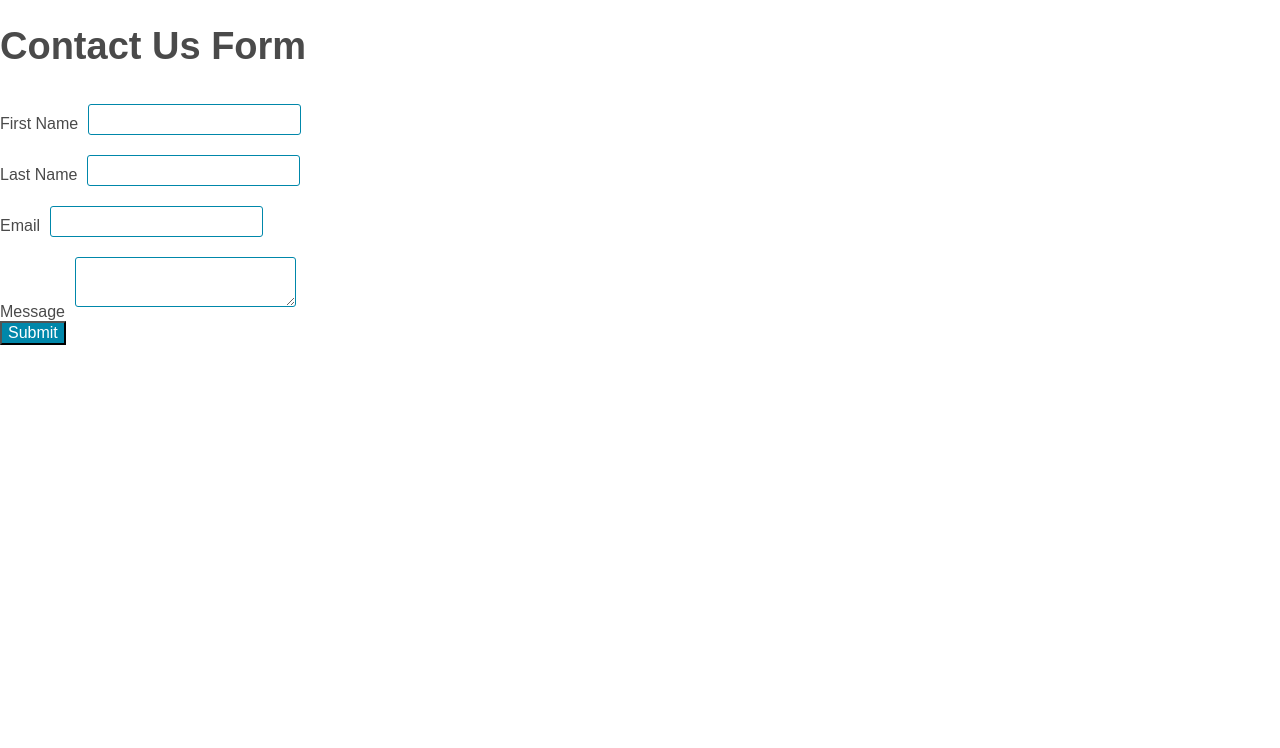
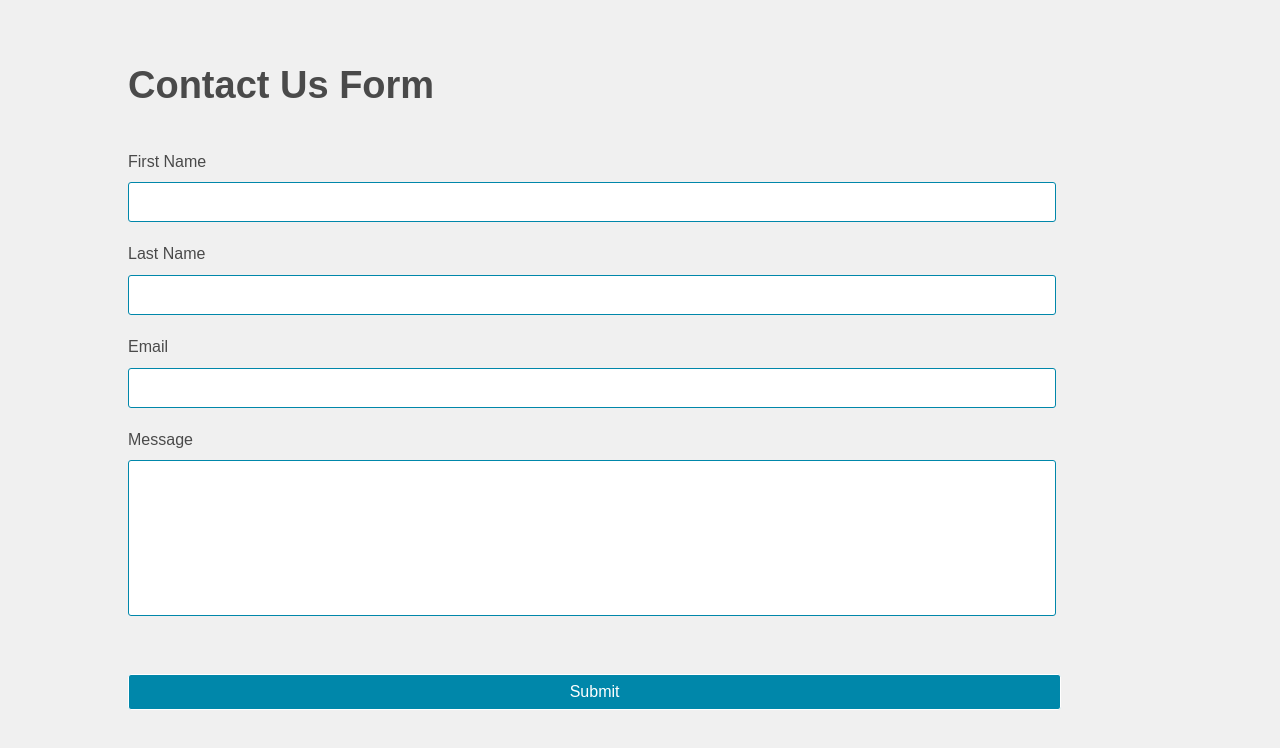
Before and after one commit to hstor3/contact-form, a React (Create React App) app: page / in a window 1280 px wide. Shown: the top 748 px of the page. Built offline with nearby package versions, Linux system fonts and the light colour scheme.

Commit message:
form styled

```diff
--- a/src/pages/form/style.scss
+++ b/src/pages/form/style.scss
@@ -1,12 +1,23 @@
 @import '../../variables.scss';
+
+.form {
+  background-color: #dcdcdc6e;
+  padding-top: 3%;
+  padding-left: 10%;
+}
 
 .header {
     font-size: 38px;
     font-weight: bold;
+    margin-bottom: 4%;
 }
 
 label, input, textarea, .submit-btn {
     font-size: $font-size;
+}
+
+div > input, div > textarea {
+    display: block;
 }
 
 input, textarea {
@@ -14,20 +25,34 @@ input, textarea {
     border: 1px solid;
     border-color: $blue;
     border-radius: 3px;
-    padding-top: 10px;
-    margin: 10px;
+    font-size: $font-size;
+    margin-top: 1%;
+    margin-bottom: 2%;
+    width: 80%;
+    resize: none;
 }
 
 textarea {
-    // height: 36px;
+    height: 150px;
+    font-family: Arial;
+    white-space: pre-line;
+}
+
+input {
+    height: $input-height;
 }
 
 .submit-btn {
-    // width: 36px;
+    margin-top: 3%;
     background-color: $blue;
     color: $white;
+    width: 81%;
+    height: $input-height;
+    border-radius: 3px;
+    border: 1px solid;
 }
 
 .submit-btn:hover {
     background-color: $btnHover;
+    cursor: pointer;
 }
```
